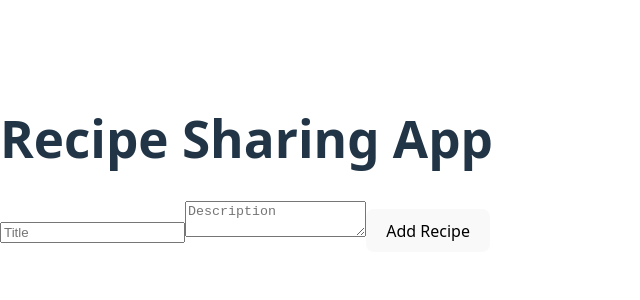
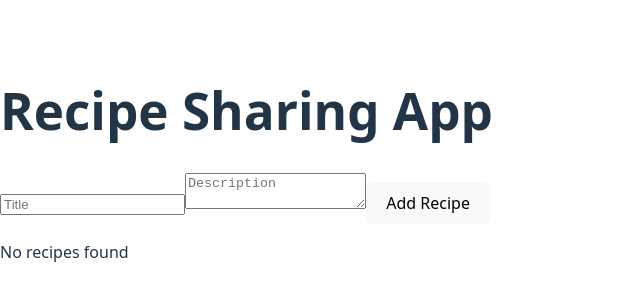
Before and after one commit to BenjiAmpoe/alx-fe-reactjs, a React (Vite) app in the folder recipe-sharing-app/: page / in a window 1280 px wide. Shown: the part 236-536 px from the top of the page, without its empty margins (0-640 px from the left). Built offline with nearby package versions, Linux system fonts and the light colour scheme.

Commit message:
Add advanced search and filtering functionality with SearchBar and filteredRecipes

```diff
--- a/recipe-sharing-app/src/components/RecipeList.jsx
+++ b/recipe-sharing-app/src/components/RecipeList.jsx
@@ -2,18 +2,24 @@ import { useRecipeStore } from './recipeStore';
 import { Link } from 'react-router-dom';
 
 const RecipeList = () => {
-  const recipes = useRecipeStore((state) => state.recipes);
+  const filteredRecipes = useRecipeStore((state) =>
+    state.searchTerm ? state.filteredRecipes : state.recipes
+  );
 
   return (
     <div>
-      {recipes.map((recipe) => (
-        <div key={recipe.id}>
-          <h3>
-            <Link to={`/recipe/${recipe.id}`}>{recipe.title}</Link>
-          </h3>
-          <p>{recipe.description}</p>
-        </div>
-      ))}
+      {filteredRecipes.length === 0 ? (
+        <p>No recipes found</p>
+      ) : (
+        filteredRecipes.map((recipe) => (
+          <div key={recipe.id} style={{ marginBottom: '1rem' }}>
+            <h3>
+              <Link to={`/recipe/${recipe.id}`}>{recipe.title}</Link>
+            </h3>
+            <p>{recipe.description}</p>
+          </div>
+        ))
+      )}
     </div>
   );
 };
--- a/recipe-sharing-app/src/components/recipeStore.js
+++ b/recipe-sharing-app/src/components/recipeStore.js
@@ -2,6 +2,8 @@ import { create } from 'zustand';
 
 export const useRecipeStore = create((set) => ({
   recipes: [],
+  searchTerm: '',
+  filteredRecipes: [],
 
   addRecipe: (newRecipe) =>
     set((state) => ({ recipes: [...state.recipes, newRecipe] })),
@@ -19,4 +21,12 @@ export const useRecipeStore = create((set) => ({
     })),
 
   setRecipes: (recipes) => set({ recipes }),
+
+  setSearchTerm: (term) =>
+    set((state) => {
+      const filtered = state.recipes.filter((recipe) =>
+        recipe.title.toLowerCase().includes(term.toLowerCase())
+      );
+      return { searchTerm: term, filteredRecipes: filtered };
+    }),
 }));
```
Also changed, not shown: recipe-sharing-app/src/components/SearchBar.jsx (added, +21 -0 lines).
